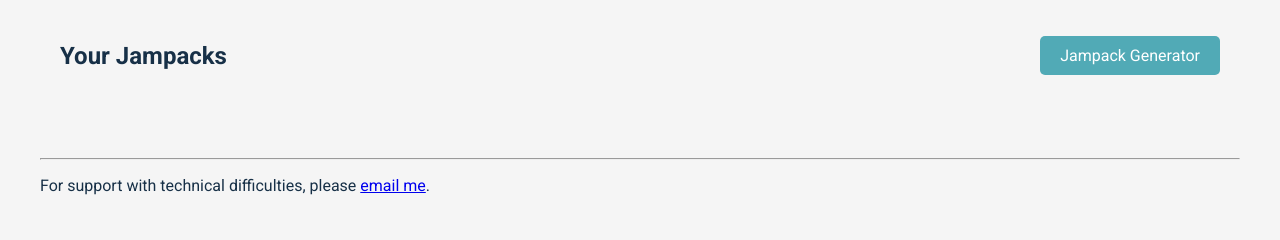
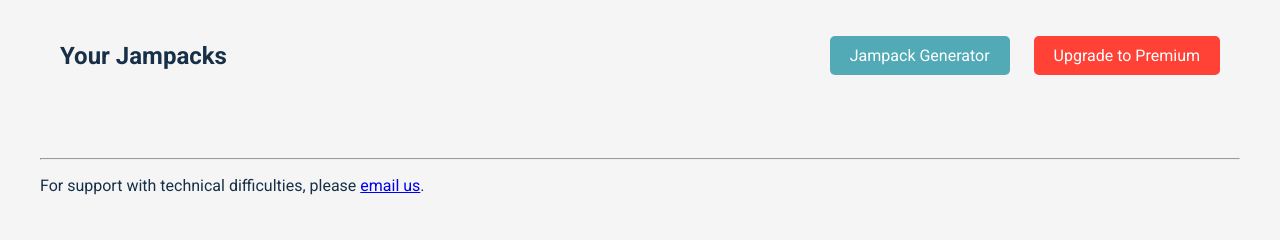
Before and after one commit to samcraftt/jamliterate, a Flask app: page /dashboard in a window 1280 px wide. Shown: the part 184-424 px from the top of the page. Run offline with Flask 3, Linux system fonts and the light colour scheme; the visitor is signed in with stand-in values (Sample User, id 1); data that the repository does not hold is empty; parts of the project's set-up code (start-up, migrations or seed data) failed here and were passed over.

Commit message:
Update dashboard.html

```diff
--- a/templates/dashboard.html
+++ b/templates/dashboard.html
@@ -10,7 +10,6 @@
     margin-top: 20px; /* Add some spacing at the top */
     padding: 0 20px; /* Optional: Add horizontal padding */
 }
-
 /* Customize the button */
 .btn {
     background-color: #51aab6;
@@ -23,11 +22,9 @@
     text-align: center;
     text-decoration: none;
 }
-
 .btn:hover {
     background-color: #007a8d;
 }
-
 /* Grid layout for study sets */
 .study-sets {
     display: grid;
@@ -36,7 +33,6 @@
     margin-top: 20px;
     padding: 20px;
 }
-
 /* Study set styling */
 .study-set {
     background-color: white;
@@ -50,14 +46,12 @@
     height: 150px;
     overflow: hidden;
 }
-
 .study-set h3 {
     margin: 0;
     color: #000;
     text-align: center;
     text-decoration: none;
 }
-
 .study-set-link {
     text-decoration: none;
     color: inherit;
@@ -65,13 +59,27 @@
     height: 100%;
     width: 100%;
 }
-
 .study-set:hover {
     transform: translateY(-5px);
 }
+.subscription-btn {
+    background-color: #ff4136;
+    color: white;
+    border: none;
+    border-radius: 5px;
+    padding: 10px 20px;
+    font-size: 16px;
+    cursor: pointer;
+    text-align: center;
+    text-decoration: none;
+    margin-left: 20px;
+    transition: background-color 0.3s ease;
+}
+.subscription-btn:hover {
+    background-color: #a70026;
+}
 </style>
 {% endblock %}
-
 {% block content %}
 {% with messages = get_flashed_messages(with_categories=true) %}
 {% if messages %}
@@ -80,16 +88,16 @@
     {% endfor %}
 {% endif %}
 {% endwith %}
-
 <h1>Welcome, {{ user.name }}!</h1>
-
-<!-- Header with title and button aligned -->
 <div class="header-container">
     <h2>Your Jampacks</h2>
-    <a href="{{ url_for('jampack_generator') }}" class="btn">Jampack Generator</a>
+    <div>
+        <a href="{{ url_for('jampack_generator') }}" class="btn">Jampack Generator</a>
+        {% if not user.premium %}
+        <a href="{{ url_for('subscription') }}" class="subscription-btn">Upgrade to Premium</a>
+        {% endif %}
+    </div>
 </div>
-
-<!-- Study sets grid -->
 <div class="study-sets">
     {% for set in study_sets %}
     <a href="{{ url_for('study_set', set_id=set.id) }}" class="study-set-link">
@@ -99,7 +107,6 @@
     </a>
     {% endfor %}
 </div>
-
 <hr>
-<p>For support with technical difficulties, please <a href="mailto:craftsam28@gmail.com">email me</a>.</p>
+<p>For support with technical difficulties, please <a href="mailto:info@jamliterate.com">email us</a>.</p>
 {% endblock %}
```
